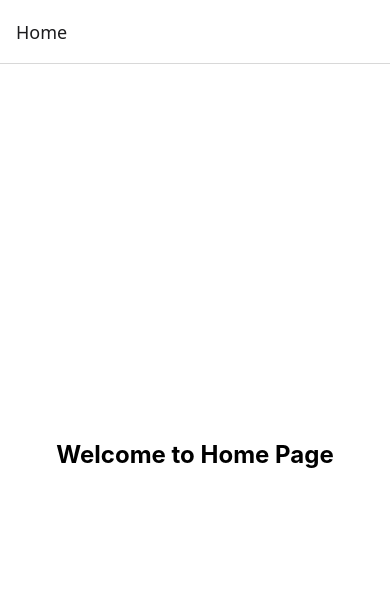
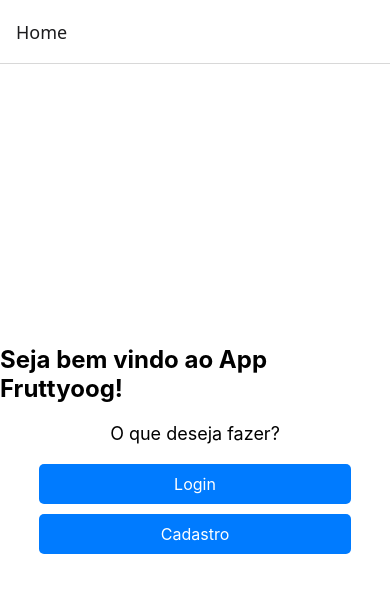
Before and after one commit to cintra444/fruttyoogApp, a React Native app: screen /Home in a window 390 px wide. Shown: the top 592 px of the page. Built offline with nearby package versions, Linux system fonts and the light colour scheme.

Commit message:
arrumando as rotas

```diff
--- a/package.json
+++ b/package.json
@@ -25,11 +25,10 @@
     "react-native-dotenv": "^3.4.11",
     "react-native-gesture-handler": "^2.23.0",
     "react-native-image-picker": "^8.0.0",
-    "react-native-safe-area-context": "^4.12.0",
+    "react-native-safe-area-context": "^4.14.1",
     "react-native-screens": "~4.4.0",
     "react-native-vector-icons": "^10.2.0",
     "react-native-web": "~0.19.13",
-    "react-router-dom": "^7.1.5",
     "styled-components": "^6.1.15"
   },
   "devDependencies": {
--- a/src/Routes/MyStack/mystack.tsx
+++ b/src/Routes/MyStack/mystack.tsx
@@ -1,7 +1,7 @@
 import React from "react";
 import { createNativeStackNavigator } from "@react-navigation/native-stack";
 import { RootStackParamList } from "../../Navigation/types";
-import Home from "../../screens/Home/home";
+import Home from "../../screens/Home/Home";
 import Login from "../../screens/Auth/Login/Login";
 import Cadastro from "src/screens/Auth/Cadastro/Cadastro";
 import Dashboard from "src/screens/Admin/Dashboard";
--- a/src/Routes/MyTabs/myTabs.tsx
+++ b/src/Routes/MyTabs/myTabs.tsx
@@ -1,7 +1,7 @@
 import React from 'react';
 import { createBottomTabNavigator } from '@react-navigation/bottom-tabs';
 import { NavigationContainer } from '@react-navigation/native';
-import Home from '../../screens/Home/home';
+import Home from '../../screens/Home/Home';
 import Settings from '../../screens/Settings/settings'
 import Footer from 'src/components/Footer/Footer';
 import Logout from 'src/screens/Logout/Logout';
--- a/src/screens/Auth/Login/Login.tsx
+++ b/src/screens/Auth/Login/Login.tsx
@@ -1,12 +1,12 @@
 import React, { useState } from 'react';
-import { useNavigate } from 'react-router-dom';
 import { Alert, Text, View } from 'react-native';
 import styles from './styles';
 import LoginForm from '../../../components/LoginForm/LoginForm';
-import ModalSuccess from 'src/components/ModalSucess/ModalSucess';
+import ModalSuccess from  '../../../components/ModalSucess/ModalSucess';
+import { useNavigation } from '@react-navigation/native';
 
 const Login: React.FC = () => {
-    const navigate = useNavigate();
+    const navigation = useNavigation<any>();
     const [modalVisible, setModalVisible] = React.useState(false);
     const [usuario, setUsuario] = useState('');
 
@@ -32,7 +32,7 @@ const Login: React.FC = () => {
 
     const handleModalClose = () => {
         setModalVisible(false);
-        navigate('Dashboard');
+        navigation.navigate('Dashboard');
     };
 
     return (
--- a/src/screens/Home/home.tsx
+++ b/src/screens/Home/home.tsx
@@ -1,14 +1,31 @@
 import React from 'react';
-import { View, Text, StyleSheet } from 'react-native';
+import { View, Text, StyleSheet, TouchableOpacity } from 'react-native';
+import { useNavigation, NavigationProp } from '@react-navigation/native';
+
 import styles from './styles';
+import { RootStackParamList } from 'src/Navigation/types';
 
-const Home = () => {
+    const Home: React.FC = () => {
+        const navigation = useNavigation<NavigationProp<RootStackParamList>>();
+
     return (
         <View style={styles.container}>
-            <Text style={styles.title}>Welcome to Home Page</Text>
+            <Text style={styles.welcomeText}>Seja bem vindo ao App Fruttyoog!</Text>
+            <Text style={styles.questionText}>O que deseja fazer?</Text>
+            <TouchableOpacity
+                style={styles.button}
+                onPress={() => navigation.navigate('Login')}
+            >
+                <Text style={styles.buttonText}>Login</Text>
+            </TouchableOpacity>
+            <TouchableOpacity
+                style={styles.button}
+                onPress={() => navigation.navigate('Register')}
+            >
+                <Text style={styles.buttonText}>Cadastro</Text>
+            </TouchableOpacity>
         </View>
     );
 };
 
-
 export default Home;
--- a/src/screens/Home/styles.ts
+++ b/src/screens/Home/styles.ts
@@ -7,9 +7,26 @@ const styles = StyleSheet.create({
         alignItems: 'center',
         backgroundColor: '#fff',
     },
-    title: {
+    welcomeText: {
         fontSize: 24,
         fontWeight: 'bold',
+        marginBottom: 20,
+    },
+    questionText: {
+        fontSize: 18,
+        marginBottom: 20,
+    },
+    button: {
+        backgroundColor: '#007BFF',
+        padding: 10,
+        borderRadius: 5,
+        marginBottom: 10,
+        width: '80%',
+        alignItems: 'center',
+    },
+    buttonText: {
+        color: '#fff',
+        fontSize: 16,
     },
 });
 
```
Also changed, not shown: 1 other file (tests, documents, lock files or other folders).
